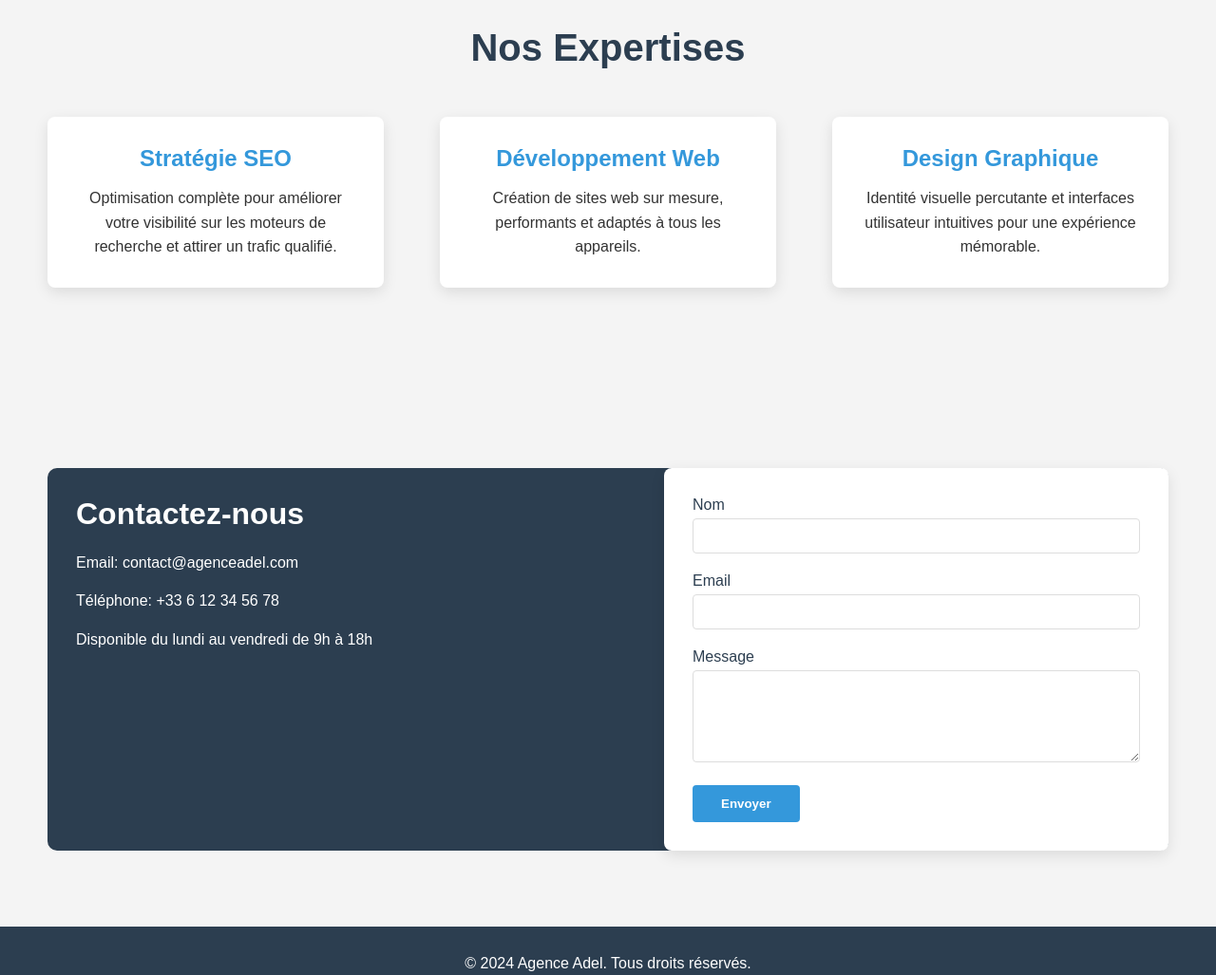
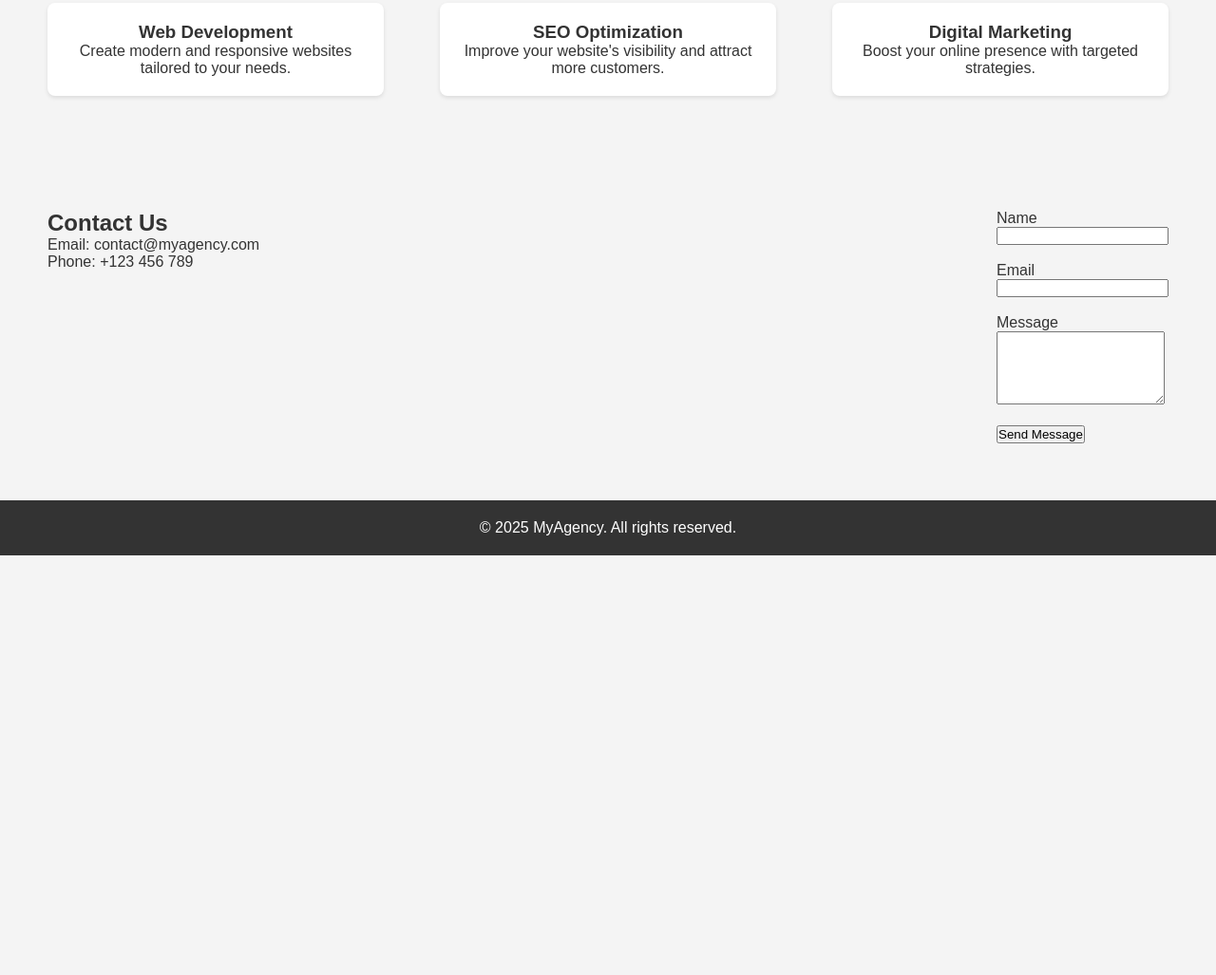
Before and after one commit to LAARF007/web_pages, a plain HTML site: page index.html in a window 1280 px wide. Shown: the part 925-1952 px from the top of the page at 95% size. After the commit the page ends 1510 px from the top, so only its background shows below. Drawn offline with Linux system fonts and the light colour scheme.

Commit message:
Déploiement du site mis à jour 2025-05-14 14:07:03

```diff
--- a/index.html
+++ b/index.html
@@ -1,8 +1,9 @@
-<!DOCTYPE html><html xmlns="http://www.w3.org/1999/xhtml" lang="fr"><head>
+<!DOCTYPE html><html xmlns="http://www.w3.org/1999/xhtml" lang="en"><head>
     <meta charset="UTF-8" />
     <meta name="viewport" content="width=device-width, initial-scale=1.0" />
-    <title>Adel - Agence Digitale &amp; SEO</title>
+    <title>Agence Landing Page</title>
     <style>
+
         * {
             margin: 0;
             padding: 0;
@@ -22,19 +23,18 @@
             box-shadow: 0 2px 4px rgba(0, 0, 0, 0.1);
         }
         header .logo {
-            font-size: 1.8em;
+            font-size: 1.5em;
             font-weight: bold;
-            color: #2c3e50;
+            color: #28a745;
         }
         nav a {
             margin: 0 15px;
             text-decoration: none;
             color: #333;
             transition: color 0.3s;
-            font-weight: 500;
         }
         nav a:hover {
-            color: #3498db;
+            color: #28a745;
         }
         .hero {
             height: 100vh;
@@ -42,209 +42,103 @@
             flex-direction: column;
             justify-content: center;
             align-items: center;
-            background: linear-gradient(rgba(0, 0, 0, 0.7), rgba(0, 0, 0, 0.7)), url('https://images.unsplash.com/photo-1499951360447-b19be8fe80f5?ixlib=rb-1.2.1&amp;auto=format&amp;fit=crop&amp;w=1600&amp;q=80') no-repeat center center/cover;
+            background: url('https://via.placeholder.com/1600x900') no-repeat center center/cover;
             color: white;
             text-align: center;
         }
         .hero h1 {
-            font-size: 3.5em;
+            font-size: 3em;
             margin-bottom: 20px;
-            text-transform: uppercase;
         }
         .hero p {
-            font-size: 1.5em;
+            font-size: 1.3em;
             margin-bottom: 30px;
-            max-width: 800px;
-            line-height: 1.6;
         }
         .hero a {
             padding: 15px 30px;
-            background-color: #3498db;
+            background-color: #28a745;
             color: white;
             text-decoration: none;
             border-radius: 5px;
-            transition: all 0.3s;
-            font-weight: 600;
-            font-size: 1.1em;
-            border: 2px solid #3498db;
+            transition: background 0.3s;
         }
         .hero a:hover {
-            background-color: transparent;
-            color: #3498db;
+            background-color: #218838;
         }
         .section {
-            padding: 80px 50px;
+            padding: 60px 50px;
         }
-        .section-title {
-            text-align: center;
-            margin-bottom: 50px;
-            font-size: 2.5em;
-            color: #2c3e50;
-        }
-        .services {
+        .services, .contact {
             display: flex;
             justify-content: space-between;
-            flex-wrap: wrap;
         }
         .service-item {
             width: 30%;
             background: #fff;
-            padding: 30px;
-            box-shadow: 0 5px 15px rgba(0, 0, 0, 0.1);
+            padding: 20px;
+            box-shadow: 0 2px 4px rgba(0, 0, 0, 0.1);
             border-radius: 8px;
             text-align: center;
-            transition: transform 0.3s;
-            margin-bottom: 30px;
-        }
-        .service-item:hover {
-            transform: translateY(-10px);
-        }
-        .service-item h3 {
-            font-size: 1.5em;
-            margin-bottom: 15px;
-            color: #3498db;
-        }
-        .service-item p {
-            line-height: 1.6;
-        }
-        .contact {
-            display: flex;
-            justify-content: space-between;
-            background-color: #2c3e50;
-            color: white;
-            border-radius: 10px;
-        }
-        .contact-info {
-            width: 45%;
-            padding: 30px;
-        }
-        .contact-info h2 {
-            margin-bottom: 20px;
-            font-size: 2em;
-        }
-        .contact-info p {
-            margin-bottom: 15px;
-            line-height: 1.6;
-        }
-        .contact form {
-            width: 45%;
-            padding: 30px;
-            background-color: white;
-            border-radius: 8px;
-            box-shadow: 0 5px 15px rgba(0, 0, 0, 0.1);
-        }
-        .contact form label {
-            display: block;
-            margin-bottom: 5px;
-            color: #2c3e50;
-            font-weight: 500;
-        }
-        .contact form input,
-        .contact form textarea {
-            width: 100%;
-            padding: 10px;
-            margin-bottom: 20px;
-            border: 1px solid #ddd;
-            border-radius: 4px;
-        }
-        .contact form button {
-            padding: 12px 30px;
-            background-color: #3498db;
-            color: white;
-            border: none;
-            border-radius: 4px;
-            cursor: pointer;
-            transition: background 0.3s;
-            font-weight: 600;
-        }
-        .contact form button:hover {
-            background-color: #2980b9;
         }
         .footer {
-            padding: 30px;
-            background: #2c3e50;
+            padding: 20px;
+            background: #333;
             color: white;
             text-align: center;
-        }
-        @media (max-width: 768px) {
-            .services, .contact {
-                flex-direction: column;
-            }
-            .service-item, .contact-info, .contact form {
-                width: 100%;
-                margin-bottom: 20px;
-            }
-            header {
-                padding: 20px;
-                flex-direction: column;
-            }
-            nav {
-                margin-top: 20px;
-            }
         }
     </style>
 </head>
 <body>
 
 <header>
-    <div class="logo">Agence Adel</div>
+    <div class="logo">MyAgency</div>
     <nav>
-        <a href="#services">Expertises</a>
-        <a href="#portfolio">Réalisations</a>
+        <a href="#services">Services</a>
+        <a href="#portfolio">Portfolio</a>
         <a href="#contact">Contact</a>
     </nav>
 </header>
 
-<section class="hero" data-element-type="SECTION">
-    <h1>Agence Adel</h1>
-    <p class="element-highlight" data-element-type="P">Votre partenaire digital complet : SEO, développement web et design graphique pour une présence en ligne exceptionnelle.</p>
-    <a href="#contact">Discutons de votre projet</a>
+<section class="hero">
+    <h1>Welcome to MyAgency</h1>
+    <p>We help businesses grow with modern digital solutions.</p>
+    <a href="#contact">Get in Touch</a>
 </section>
 
-<section class="section" id="services">
-    <h2 class="section-title">Nos Expertises</h2>
-    <div class="services">
+<section class="section services" id="services">
     <div class="service-item">
-            <h3>Stratégie SEO</h3>
-            <p>Optimisation complète pour améliorer votre visibilité sur les moteurs de recherche et attirer un trafic qualifié.</p>
+        <h3>Web Development</h3>
+        <p>Create modern and responsive websites tailored to your needs.</p>
     </div>
     <div class="service-item">
-            <h3>Développement Web</h3>
-            <p>Création de sites web sur mesure, performants et adaptés à tous les appareils.</p>
+        <h3>SEO Optimization</h3>
+        <p>Improve your website's visibility and attract more customers.</p>
     </div>
     <div class="service-item">
-            <h3>Design Graphique</h3>
-            <p>Identité visuelle percutante et interfaces utilisateur intuitives pour une expérience mémorable.</p>
-        </div>
+        <h3>Digital Marketing</h3>
+        <p>Boost your online presence with targeted strategies.</p>
     </div>
 </section>
 
-<section class="section" id="contact">
-    <div class="contact">
-        <div class="contact-info">
-            <h2>Contactez-nous</h2>
-            <p>Email: contact@agenceadel.com</p>
-            <p>Téléphone: +33 6 12 34 56 78</p>
-            <p>Disponible du lundi au vendredi de 9h à 18h</p>
+<section class="section contact" id="contact">
+    <div>
+        <h2>Contact Us</h2>
+        <p>Email: contact@myagency.com</p>
+        <p>Phone: +123 456 789</p>
     </div>
     <form>
-            <label for="name">Nom</label>
-            <input type="text" id="name" name="name" required="" class="" data-element-type="INPUT" />
-
-            <label for="email">Email</label>
-            <input type="email" id="email" name="email" required="" />
-
-            <label for="message">Message</label>
-            <textarea id="message" name="message" rows="5" required=""></textarea>
-
-            <button type="submit">Envoyer</button>
+        <label for="name">Name</label><br />
+        <input type="text" id="name" name="name" required="" /><br /><br />
+        <label for="email">Email</label><br />
+        <input type="email" id="email" name="email" required="" /><br /><br />
+        <label for="message">Message</label><br />
+        <textarea id="message" name="message" rows="5" required=""></textarea><br /><br />
+        <button type="submit">Send Message</button>
     </form>
-    </div>
 </section>
 
 <footer class="footer">
-    <p>© 2024 Agence Adel. Tous droits réservés.</p>
+    <p>© 2025 MyAgency. All rights reserved.</p>
 </footer>
 
-
 </body></html>
```
Lines whose indentation alone changed are shown as unchanged.
